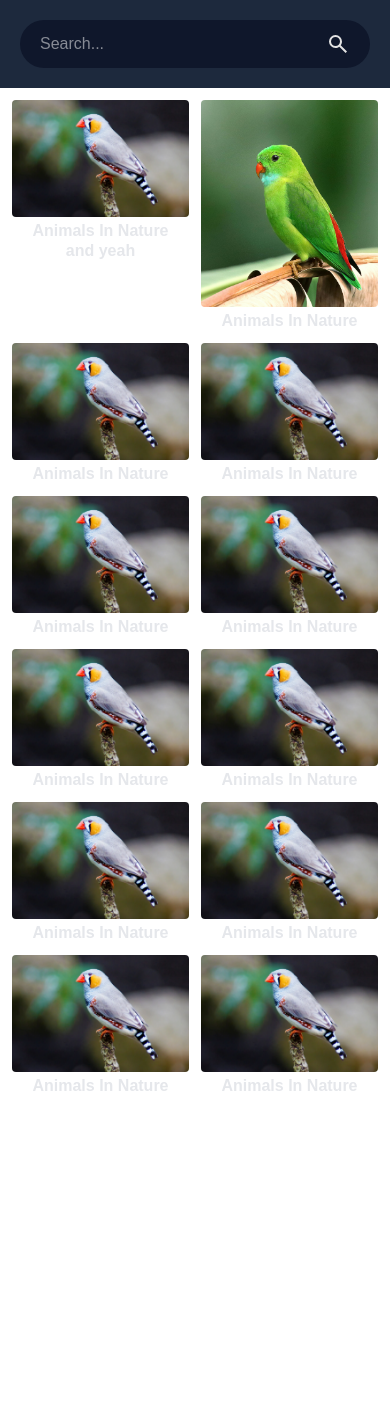
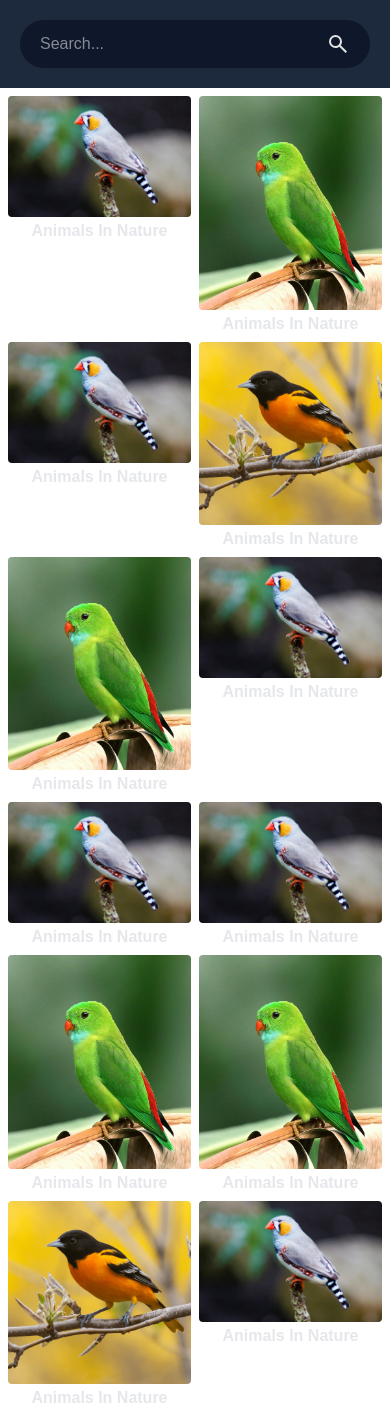
Before and after one commit to LiTTleCoMi/Gallery, a Next.js app: page / in a window 390 px wide. Before the commit the page ends 1108 px from the top, so only its background shows below. Built offline with nearby package versions, Linux system fonts and the light colour scheme.

Commit message:
working on responsiveness of the layout for viewing multiple categories/images

```diff
--- a/src/app/_components/GalleryImage.jsx
+++ b/src/app/_components/GalleryImage.jsx
@@ -5,7 +5,7 @@ export default function GalleryImage({ description, id, src }) {
 	return (
 		<Link href={`/categories/${id}`}>
 			<div className="flex flex-col gap-y-1 items-center justify-center">
-				<Image src={src} alt={description} width={5000} height={5000} className="rounded-sm" />
+				<Image src={src} alt={description} width={5000} height={5000} className="rounded-sm max-h-80 w-auto" />
 				<h5 className="text-md sm:text-lg leading-tight font-semibold text-gray-200 text-center w-9/10">{description}</h5>
 			</div>
 		</Link>
--- a/src/app/_components/ImagesContainer.jsx
+++ b/src/app/_components/ImagesContainer.jsx
@@ -1,3 +1,3 @@
 export default function ImagesContainer({ children }) {
-	return <div className="grid grid-cols-2 md:grid-cols-3 xl:grid-cols-4 gap-3 p-3">{children}</div>;
+	return <div className="grid grid-cols-2 gap-2 p-2 sm:gap-3 sm:p-3 lg:flex lg:flex-wrap lg:justify-center lg:gap-x-3 lg:gap-y-4 lg:p-3">{children}</div>;
 }
--- a/src/app/image/[id]/_components/SingleImage.jsx
+++ b/src/app/image/[id]/_components/SingleImage.jsx
@@ -1,6 +1,6 @@
 import Image from "next/image";
 
-export default function SingleImage({ src, description, id }) {
+export default function SingleImage({ src, description }) {
 	return (
 		<div className="flex flex-col items-center justify-center gap-y-3">
 			<h5 className="text-3xl leading-tight font-semibold text-gray-200 text-center w-9/10">Animals In Nature</h5>
--- a/src/app/page.js
+++ b/src/app/page.js
@@ -5,17 +5,17 @@ export default function Home() {
 	return (
 		<div>
 			<ImagesContainer>
-				<GalleryImage description={"Animals In Nature and yeah"} src="/images/bird.webp" id={"a"} />
+				<GalleryImage description={"Animals In Nature"} src="/images/bird.webp" id={"a"} />
+				<GalleryImage description={"Animals In Nature"} src="/images/green-bird.jpg" id={"a"} />
+				<GalleryImage description={"Animals In Nature"} src="/images/bird.webp" id={"a"} />
+				<GalleryImage description={"Animals In Nature"} src="/images/orange-bird.png" id={"a"} />
 				<GalleryImage description={"Animals In Nature"} src="/images/green-bird.jpg" id={"a"} />
 				<GalleryImage description={"Animals In Nature"} src="/images/bird.webp" id={"a"} />
 				<GalleryImage description={"Animals In Nature"} src="/images/bird.webp" id={"a"} />
 				<GalleryImage description={"Animals In Nature"} src="/images/bird.webp" id={"a"} />
-				<GalleryImage description={"Animals In Nature"} src="/images/bird.webp" id={"a"} />
-				<GalleryImage description={"Animals In Nature"} src="/images/bird.webp" id={"a"} />
-				<GalleryImage description={"Animals In Nature"} src="/images/bird.webp" id={"a"} />
-				<GalleryImage description={"Animals In Nature"} src="/images/bird.webp" id={"a"} />
-				<GalleryImage description={"Animals In Nature"} src="/images/bird.webp" id={"a"} />
-				<GalleryImage description={"Animals In Nature"} src="/images/bird.webp" id={"a"} />
+				<GalleryImage description={"Animals In Nature"} src="/images/green-bird.jpg" id={"a"} />
+				<GalleryImage description={"Animals In Nature"} src="/images/green-bird.jpg" id={"a"} />
+				<GalleryImage description={"Animals In Nature"} src="/images/orange-bird.png" id={"a"} />
 				<GalleryImage description={"Animals In Nature"} src="/images/bird.webp" id={"a"} />
 			</ImagesContainer>
 		</div>
```
Also changed, not shown: public/images/orange-bird.png (added).
